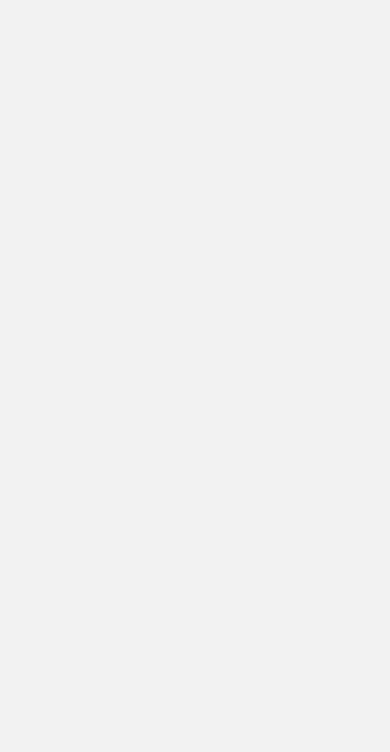
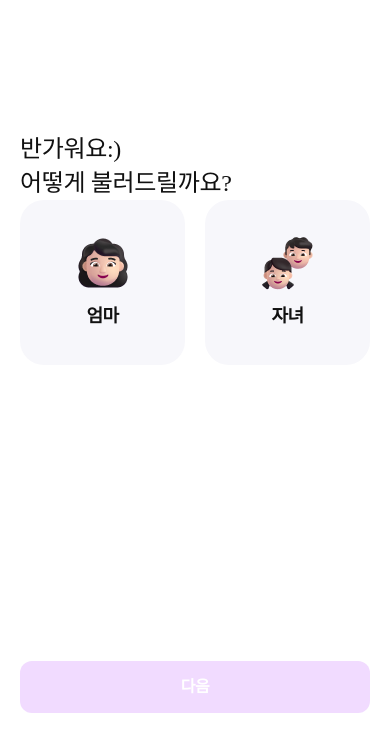
Before and after one commit to Next-Is-Us/front-end, a React Native app in the folder TodayMom/: screen /Nickname in a window 390 px wide. Shown: the top 752 px of the page. Built offline with nearby package versions, Linux system fonts and the light colour scheme.

Commit message:
:zap: Update Start.jsx UI

```diff
--- a/TodayMom/components/Nickname.jsx
+++ b/TodayMom/components/Nickname.jsx
@@ -1,5 +1,161 @@
+import React, { useState } from 'react';
+import { View, Text, Image, TouchableOpacity, StyleSheet } from 'react-native';
+
 const Nickname = () => {
-  return <></>;
+  const [selectedButton, setSelectedButton] = useState(null);
+
+  const handlePress = (buttonId) => {
+    setSelectedButton(buttonId);
+  };
+
+  const getButtonStyle = (buttonId) => {
+    if (selectedButton === buttonId) {
+      return [styles.button, styles.selectedButton];
+    }
+    return styles.button;
+  };
+
+  const getTextStyle = (buttonId) => {
+    if (selectedButton === buttonId) {
+      return [styles.buttonText, styles.selectedButtonText];
+    }
+    return styles.buttonText;
+  };
+
+  const getNextButtonStyle = () => {
+    if (selectedButton) {
+      return [styles.nextButton, styles.nextButtonActive];
+    }
+    return styles.nextButton;
+  };
+
+  return (
+    <View style={styles.container}>
+      <Text style={styles.subText}>반가워요:)</Text>
+      <Text style={styles.subText}>어떻게 불러드릴까요?</Text>
+      <View style={styles.buttonContainer}>
+        <TouchableOpacity
+          style={getButtonStyle('mom')}
+          onPress={() => handlePress('mom')}
+        >
+          <Image
+            source={require('../assets/images/Woman.png')}
+            style={styles.image}
+            resizeMode="contain"
+          />
+          <Text style={getTextStyle('mom')}>엄마</Text>
+        </TouchableOpacity>
+
+        <TouchableOpacity
+          style={getButtonStyle('daughter')}
+          onPress={() => handlePress('daughter')}
+        >
+          <Image
+            source={require('../assets/images/Daughter.png')}
+            style={styles.image}
+            resizeMode="contain"
+          />
+          <Text style={getTextStyle('daughter')}>자녀</Text>
+        </TouchableOpacity>
+      </View>
+
+      <TouchableOpacity style={getNextButtonStyle()}>
+        <Text style={styles.nextButtonText}>다음</Text>
+      </TouchableOpacity>
+    </View>
+  );
 };
 
+const styles = StyleSheet.create({
+  container: {
+    flex: 1,
+    alignItems: 'flex-start',
+    justifyContent: 'center',
+    backgroundColor: '#fff',
+    padding: 20,
+  },
+  selectedButtonText: {
+    color: '#A30FFA',
+  },
+  nextButtonActive: {
+    backgroundColor: '#A30FFA',
+  },
+  headerText: {
+    marginTop: 88,
+    color: '#767676',
+    fontFamily: 'Pretendard',
+    fontSize: 14,
+    fontStyle: 'normal',
+    fontWeight: '400',
+    lineHeight: 20,
+    letterSpacing: -0.35,
+    marginBottom: 4,
+  },
+  subText: {
+    color: '#111',
+    fontFamily: 'Pretendard',
+    fontSize: 24,
+    fontStyle: 'normal',
+    fontWeight: '400',
+    lineHeight: 34,
+    letterSpacing: -0.35,
+  },
+  buttonContainer: {
+    flexDirection: 'row',
+    justifyContent: 'space-between',
+    width: '100%',
+    marginBottom: 296,
+  },
+  button: {
+    alignItems: 'center',
+    justifyContent: 'center',
+    width: 165,
+    height: 165,
+    borderRadius: 24,
+    backgroundColor: '#F7F7FB',
+    padding: 10,
+  },
+  selectedButton: {
+    borderColor: 'rgba(163, 15, 250, 0.50)',
+    borderWidth: 1,
+    backgroundColor: 'rgba(163, 15, 250, 0.15)',
+  },
+  image: {
+    width: 56,
+    height: 56,
+    marginBottom: 12,
+  },
+  buttonText: {
+    fontSize: 18,
+    color: '#111',
+    fontFamily: 'Pretendard',
+    fontStyle: 'normal',
+    fontWeight: '600',
+    lineHeight: 26,
+    letterSpacing: -0.45,
+  },
+  nextButton: {
+    backgroundColor: 'rgba(163, 15, 250, 0.15)',
+    paddingTop: 14,
+    paddingBottom: 14,
+    paddingLeft: 16,
+    paddingRight: 16,
+    justifyContent: 'center',
+    alignItems: 'center',
+    display: 'flex',
+    width: '100%',
+    borderRadius: 12,
+  },
+  nextButtonText: {
+    color: '#fff',
+    textAlign: 'center',
+    fontFamily: 'Pretendard',
+    fontSize: 16,
+    fontStyle: 'normal',
+    fontWeight: '600',
+    lineHeight: 24,
+    letterSpacing: -0.4,
+  },
+});
+
 export default Nickname;
--- a/TodayMom/components/Start.jsx
+++ b/TodayMom/components/Start.jsx
@@ -1,32 +1,73 @@
-import React from 'react';
+import React, { useState } from 'react';
 import { View, Text, Image, TouchableOpacity, StyleSheet } from 'react-native';
-import { SvgUri } from 'react-native-svg';
+import { useNavigation } from '@react-navigation/native';
 
 const Start = () => {
+  const [selectedButton, setSelectedButton] = useState(null);
+  const navigation = useNavigation();
+
+  const handlePress = (buttonId) => {
+    setSelectedButton(buttonId);
+  };
+
+  const getButtonStyle = (buttonId) => {
+    if (selectedButton === buttonId) {
+      return [styles.button, styles.selectedButton];
+    }
+    return styles.button;
+  };
+
+  const getTextStyle = (buttonId) => {
+    if (selectedButton === buttonId) {
+      return [styles.buttonText, styles.selectedButtonText];
+    }
+    return styles.buttonText;
+  };
+
+  const getNextButtonStyle = () => {
+    if (selectedButton) {
+      return [styles.nextButton, styles.nextButtonActive];
+    }
+    return styles.nextButton;
+  };
+
   return (
     <View style={styles.container}>
       <Text style={styles.headerText}>오늘의 맘에 오신 것을 환영해요!</Text>
       <Text style={styles.subText}>어떤 사용자로 활동할</Text>
       <Text style={[styles.subText, { marginBottom: 32 }]}>예정이신가요?</Text>
       <View style={styles.buttonContainer}>
-        <TouchableOpacity style={styles.button}>
+        <TouchableOpacity
+          style={getButtonStyle('mom')}
+          onPress={() => handlePress('mom')}
+        >
           <Image
             source={require('../assets/images/Woman.png')}
             style={styles.image}
+            resizeMode="contain"
           />
-          <Text style={styles.buttonText}>엄마</Text>
+          <Text style={getTextStyle('mom')}>엄마</Text>
         </TouchableOpacity>
 
-        <TouchableOpacity style={styles.button}>
+        <TouchableOpacity
+          style={getButtonStyle('daughter')}
+          onPress={() => handlePress('daughter')}
+        >
           <Image
-            source={{ uri: 'https://your-image-url.com/image2.png' }}
+            source={require('../assets/images/Daughter.png')}
             style={styles.image}
+            resizeMode="contain"
           />
-          <Text style={styles.buttonText}>자녀</Text>
+          <Text style={getTextStyle('daughter')}>자녀</Text>
         </TouchableOpacity>
       </View>
 
-      <TouchableOpacity style={styles.nextButton}>
+      <TouchableOpacity
+        style={getNextButtonStyle()}
+        onPress={() => {
+          navigation.navigate('Nickname');
+        }}
+      >
         <Text style={styles.nextButtonText}>다음</Text>
       </TouchableOpacity>
     </View>
@@ -40,6 +81,12 @@ const styles = StyleSheet.create({
     justifyContent: 'center',
     backgroundColor: '#fff',
     padding: 20,
+  },
+  selectedButtonText: {
+    color: '#A30FFA',
+  },
+  nextButtonActive: {
+    backgroundColor: '#A30FFA',
   },
   headerText: {
     marginTop: 88,
@@ -73,13 +120,17 @@ const styles = StyleSheet.create({
     width: 165,
     height: 165,
     borderRadius: 24,
-    alignItems: 'center',
     backgroundColor: '#F7F7FB',
     padding: 10,
   },
+  selectedButton: {
+    borderColor: 'rgba(163, 15, 250, 0.50)',
+    borderWidth: 1,
+    backgroundColor: 'rgba(163, 15, 250, 0.15)',
+  },
   image: {
-    width: 60,
-    height: 60,
+    width: 56,
+    height: 56,
     marginBottom: 12,
   },
   buttonText: {
```
Also changed, not shown: TodayMom/assets/images/Daughter.png (added).
